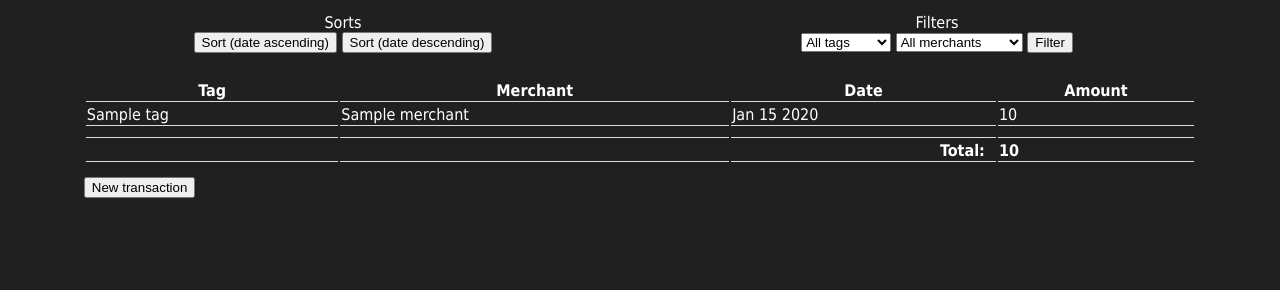
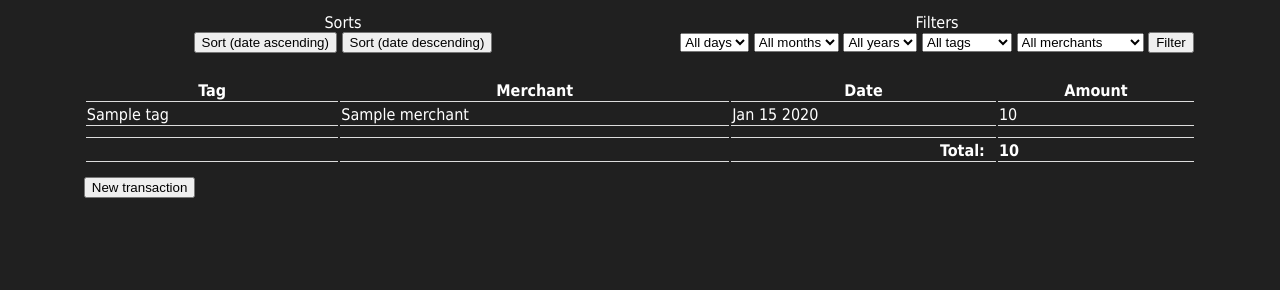
Before and after one commit to HuttonN/Spending_tracker, a Flask app: page /spending_summary in a window 1280 px wide. Shown: the part 131-421 px from the top of the page. Run offline with Flask 3, Linux system fonts and the light colour scheme; a database or web service that is not in the repository returns one stand-in record (values such as "Sample title"); some libraries are stand-ins or nearby versions.

Commit message:
added day, month and year options, with duplicates removed

```diff
--- a/templates/transaction/index.html
+++ b/templates/transaction/index.html
@@ -41,26 +41,42 @@
                 </a>
             </div>
         </div>
-        <!-- <select name="months" id="months">
-            <option value="">All months</option>
-            <option value="January">January</option>
-            <option value="February">February</option>
-            <option value="March">March</option>
-            <option value="April">April</option>
-            <option value="May">May</option>
-            <option value="June">June</option>
-            <option value="July">July</option>
-            <option value="August">August</option>
-            <option value="September">September</option>
-            <option value="October">October</option>
-            <option value="November">November</option>
-            <option value="December">December</option>
-        </select> -->
+
         <div class= "filters">
             <div class = "sort_filter_title">
                 Filters
             </div>
             <form action="/spending_summary/filter" method="POST">
+                <select name="days" id="days">
+                    <option value="">All days</option>
+                    {% set unique_days = [] %}
+                    {% for transaction in transactions %}
+                        {% if transaction.date.day not in unique_days %}
+                            <option value="{{ transaction.date.day }}">{{ transaction.date.day }}</option>
+                            {% set _ = unique_days.append(transaction.date.day) %}
+                        {% endif %}
+                    {% endfor %}
+                </select>
+                <select name="months" id="months">
+                    <option value="">All months</option>
+                    {% set unique_months = [] %}
+                    {% for transaction in transactions %}
+                        {% if transaction.date.month not in unique_months %}
+                        <option value="{{ transaction.date.month }}">{{ transaction.date.month }}</option>
+                            {% set _ = unique_months.append(transaction.date.month) %}
+                        {% endif %}
+                    {% endfor %}
+                </select>
+                <select name="years" id="years">
+                    <option value="">All years</option>
+                    {% set unique_years = [] %}
+                    {% for transaction in transactions %}
+                        {% if transaction.date.year not in unique_years %}
+                        <option value="{{ transaction.date.year }}">{{ transaction.date.year }}</option>
+                            {% set _ = unique_years.append(transaction.date.year) %}
+                        {% endif %}
+                    {% endfor %}
+                </select>
                 <select name="tag_id" id="tag">
                     <option selected disabled>All tags</option>
                     {% for tag in tags %}
```
Also changed, not shown: templates/transaction/filter.html (+23 -1 lines).
